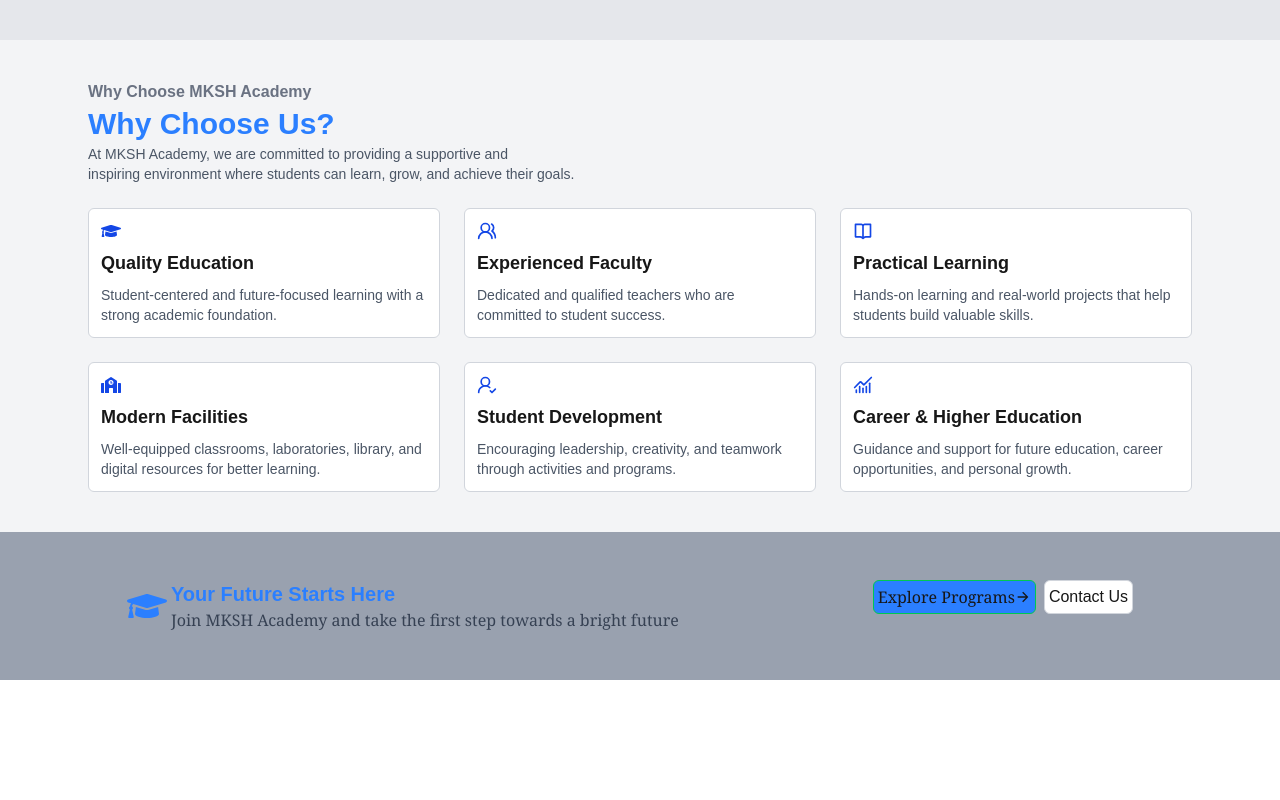
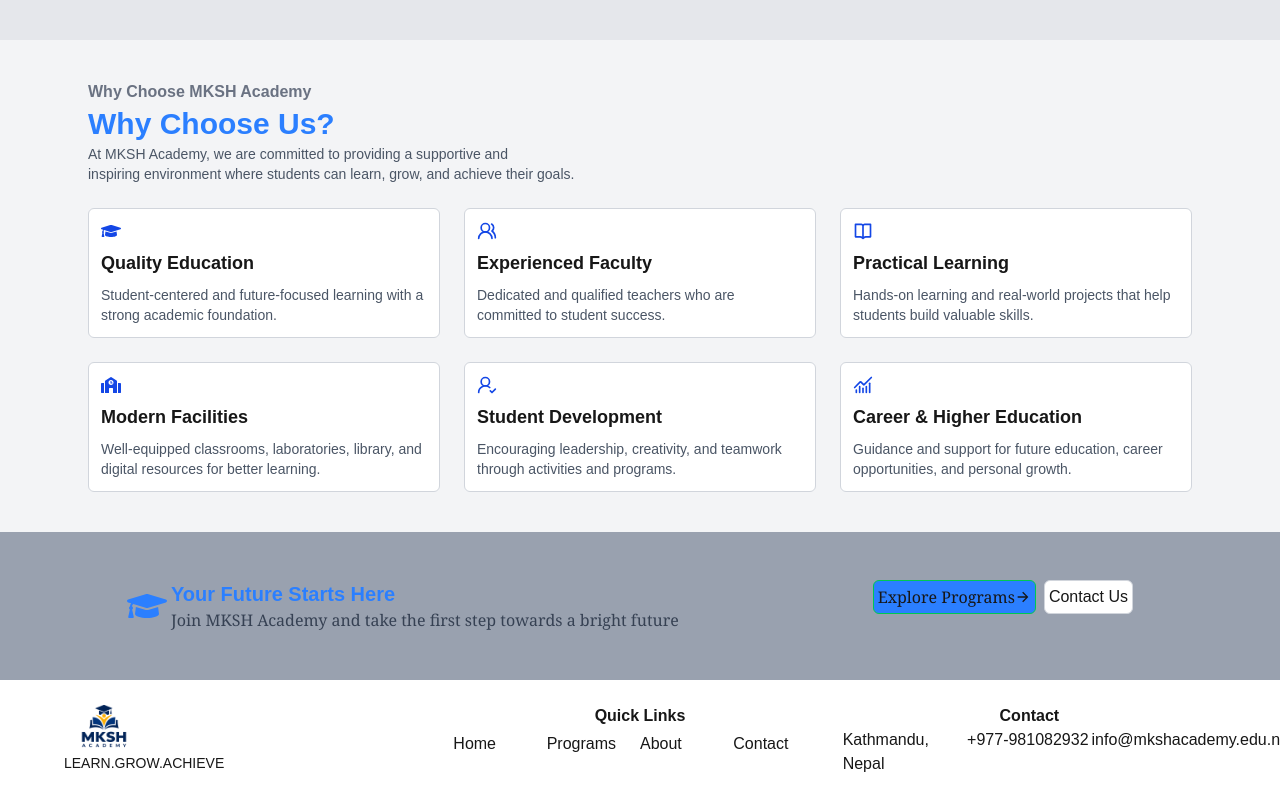
Before and after one commit to SantoshBhandari7/SchoolManagementSystem_Frontend-Using_Next.js, a Next.js app: page / in a window 1280 px wide. Shown: the part 1308-2108 px from the top of the page. Before the commit the page ends 1988 px from the top, so only its background shows below. Built offline with nearby package versions, Linux system fonts and the light colour scheme; no server answers.

Commit message:
footer section

```diff
--- a/app/(client)/layout.tsx
+++ b/app/(client)/layout.tsx
@@ -1,3 +1,4 @@
+import Footer from "@/components/client/footer/page";
 import NavBar from "@/components/client/nav";
 import React from "react";
 
@@ -6,6 +7,7 @@
     <main>
       <NavBar />
       <section className="min-h-[85vh]">{children}</section>
+      <Footer />
     </main>
   );
 };
--- a/components/client/footer/page.tsx
+++ b/components/client/footer/page.tsx
@@ -1,11 +1,42 @@
 import Logo from "@/components/common/ui/logo";
+import Link from "next/link";
 import React from "react";
 
 const Footer = () => {
   return (
-    <footer>
+    <footer className="grid grid-cols-1 justify-between gap-4 w-fit min-h-full m-6 px-10 sm:grid-cols-1 md:grid-cols-3 lg:grid-col-3  ">
       {/* {logo} */}
-      <Logo />
+      <div className="w-20 h-16 flex flex-col justify-center">
+        <Logo />
+        <p className="text-sm">LEARN.GROW.ACHIEVE</p>
+      </div>
+      <div className="flex flex-col gap-1">
+        <h1 className="text-md text-center font-stretch-100% font-semibold">
+          Quick Links
+        </h1>
+        <div className="grid grid-cols-1 sm:grid-cols-2 md:grid-cols-4">
+          <Link href={"/"} className=" hover:text-blue-500">
+            Home
+          </Link>
+          <Link href={"/programs"} className=" hover:text-blue-500">
+            Programs
+          </Link>
+          <Link href={"/about-us"} className=" hover:text-blue-500">
+            About
+          </Link>
+          <Link href={"/contact-us"} className=" hover:text-blue-500">
+            Contact
+          </Link>
+        </div>
+      </div>
+      <div className="flex flex-col ">
+        <h1 className="font-semibold text-md text-center">Contact</h1>
+        <div className="grid grid-cols-1 sm:grid-cols-1 md:grid-cols-3">
+          <p>Kathmandu, Nepal</p>
+          <p>+977-981082932</p>
+          <p>info@mkshacademy.edu.np</p>
+        </div>
+      </div>
     </footer>
   );
 };
```
